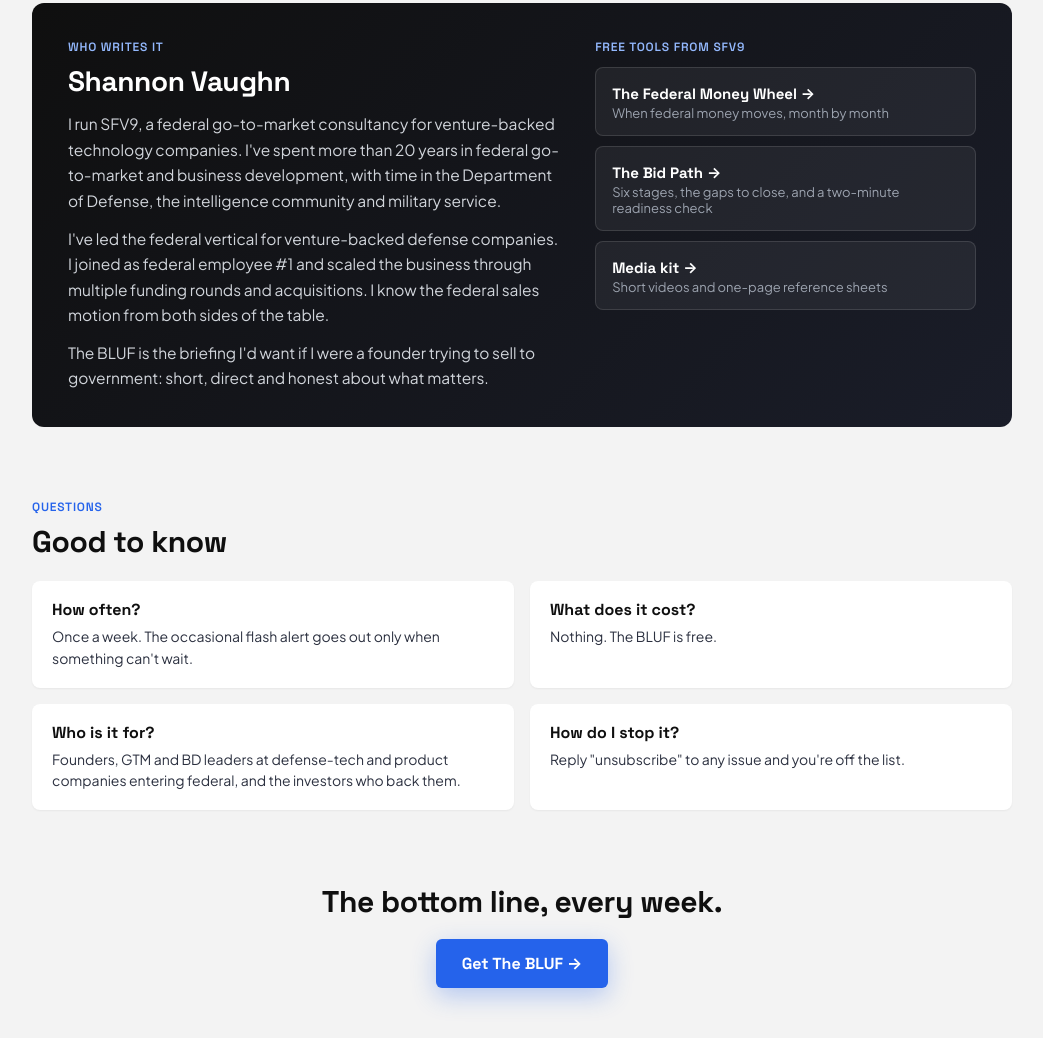
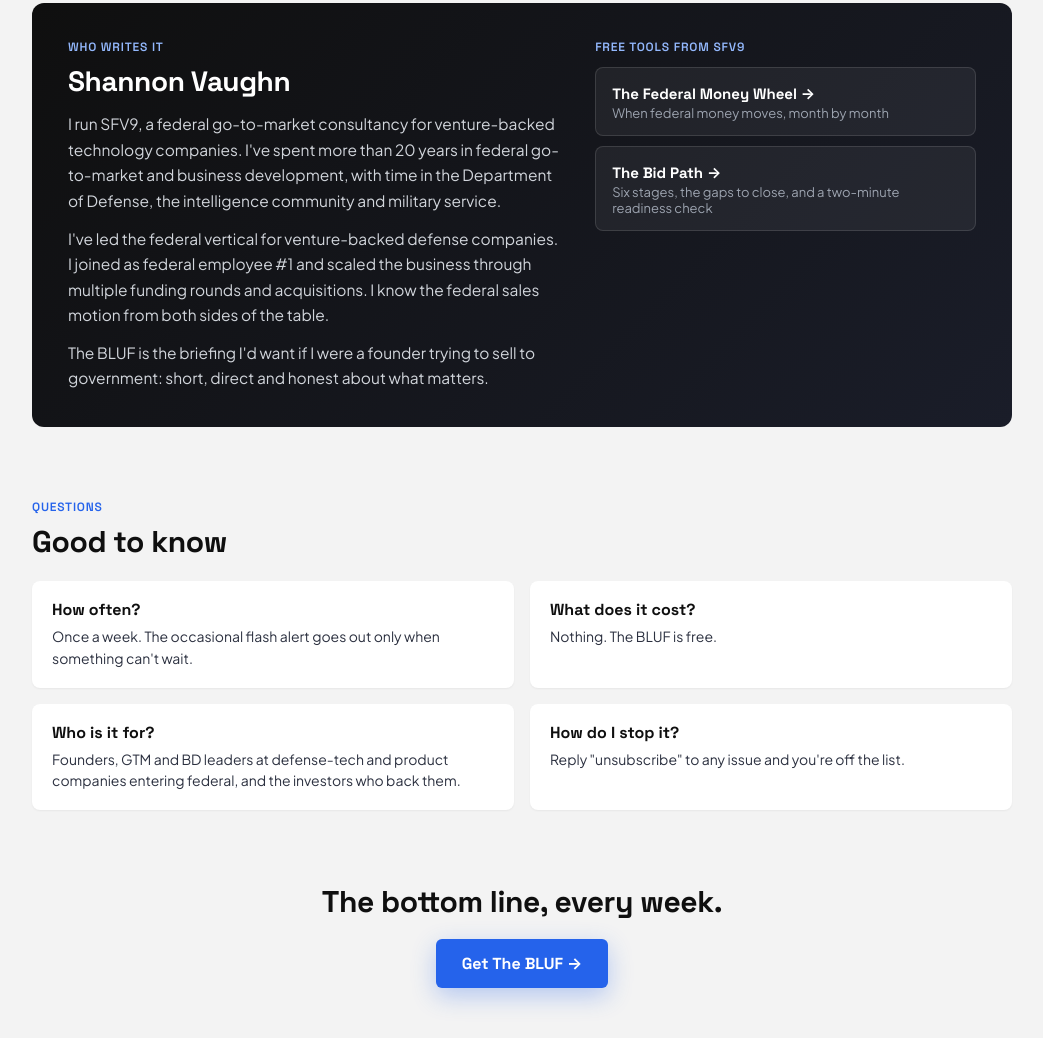
Before and after one commit to sfv9/sfv9.github.io, a plain HTML site: page thebluf/index.html in a window 1280 px wide. Shown: the part 1951-2989 px from the top of the page, without its empty margins (118-1161 px from the left). Drawn offline with Linux system fonts and the light colour scheme.

Commit message:
The BLUF page: remove the Media kit link (the kit stays unlisted) (#25)
Claude-Session: https://claude.ai/code/session_01VFmYUurDSm7WVKY1GuhyA2

Co-authored-by: Claude <noreply@anthropic.com>

```diff
--- a/thebluf/index.html
+++ b/thebluf/index.html
@@ -228,7 +228,6 @@
         <div class="eyebrow" style="margin-bottom:2px">Free tools from SFV9</div>
         <a class="tool" href="/fedyear/"><b>The Federal Money Wheel →</b><span>When federal money moves, month by month</span></a>
         <a class="tool" href="/bidpath/"><b>The Bid Path →</b><span>Six stages, the gaps to close, and a two-minute readiness check</span></a>
-        <a class="tool" href="/kit/"><b>Media kit →</b><span>Short videos and one-page reference sheets</span></a>
       </div>
     </div>
   </section>
```
